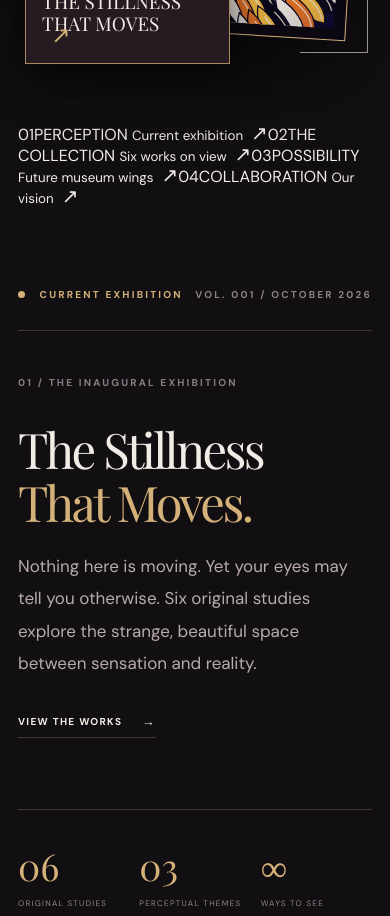
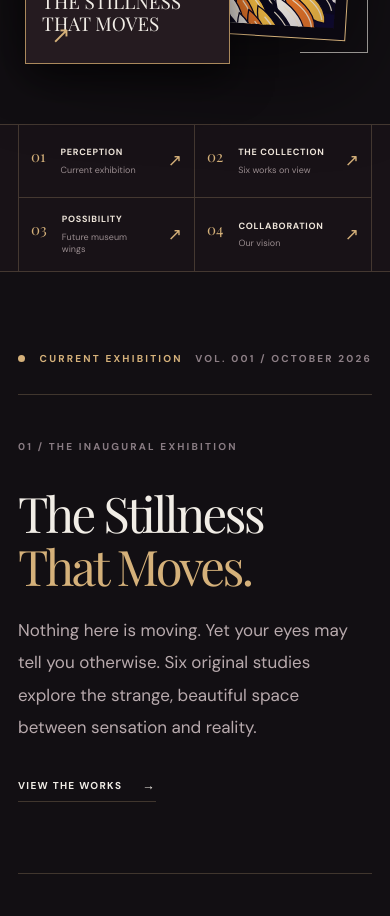
Before and after one commit to MichaelWave369/SiliconLouvre, a React (Vite) app: page / in a window 390 px wide. Shown: the part 900-1816 px from the top of the page. Built offline with nearby package versions, Linux system fonts and the light colour scheme.

Commit message:
style: align full-width museum navigation on desktop and mobile

```diff
--- a/src/styles.css
+++ b/src/styles.css
@@ -79,9 +79,15 @@ em { color: var(--gold); font-weight: 400; }
 .hero__vertical-label { position: absolute; right: -22px; top: 22%; transform: rotate(90deg); transform-origin: center; color: var(--gold); font-size: 8px; letter-spacing: .22em; }
 .hero__coordinate { position: absolute; right: 2%; bottom: 0; font-size: 10px; color: var(--gold); letter-spacing: .13em; }
 
-.ticker { border-block: 1px solid var(--rule); overflow: hidden; height: 52px; display: flex; align-items: center; background: #181217; }
-.ticker div { display: flex; align-items: center; gap: 27px; font-size: 10px; font-weight: 700; letter-spacing: .3em; word-spacing: 2em; white-space: nowrap; color: #94828a; margin-left: -8px; }
-.ticker span { color: #c5a371; font-size: 13px; }
+.experience-nav { background: #181217; border-block: 1px solid var(--rule); }
+.experience-nav__inner { display: grid; grid-template-columns: repeat(4, minmax(0, 1fr)); }
+.experience-nav__item { min-width: 0; min-height: 86px; display: flex; align-items: center; gap: 15px; padding: 18px clamp(12px, 1.7vw, 23px); border-right: 1px solid var(--rule); color: #eee5da; transition: background .2s ease, color .2s ease; }
+.experience-nav__item:first-child { border-left: 1px solid var(--rule); }
+.experience-nav__item:hover, .experience-nav__item:focus-visible { background: #2d2229; color: var(--gold-bright); }
+.experience-nav__number { align-self: flex-start; margin-top: 6px; color: var(--gold); font-family: var(--serif); font-size: 15px; }
+.experience-nav__label { display: grid; min-width: 0; gap: 5px; font-weight: 700; letter-spacing: .13em; font-size: 10px; line-height: 1.4; }
+.experience-nav__label small { color: #988b8e; font-weight: 400; font-size: 10px; letter-spacing: 0; }
+.experience-nav__item .arrow { color: var(--gold); margin-left: auto; flex-shrink: 0; font-size: 17px; }
 
 .exhibition-intro { padding-top: 126px; padding-bottom: 110px; }
 .exhibition-intro__top { display: flex; justify-content: space-between; border-bottom: 1px solid var(--rule); padding-bottom: 27px; color: var(--gold); }
@@ -257,7 +263,13 @@ em { color: var(--gold); font-weight: 400; }
   .hero__art-annotation { width: 205px; padding: 16px; bottom: 0; }
   .hero__art-annotation strong { font-size: 19px; }
   .hero__coordinate { display: none; }
-  .ticker { height: 44px; }
+  .experience-nav__inner { grid-template-columns: repeat(2, minmax(0, 1fr)); }
+  .experience-nav__item { min-height: 73px; padding: 15px 12px; }
+  .experience-nav__item:nth-child(2) { border-right: 1px solid var(--rule); }
+  .experience-nav__item:nth-child(-n+2) { border-bottom: 1px solid var(--rule); }
+  .experience-nav__item:nth-child(3) { border-left: 1px solid var(--rule); }
+  .experience-nav__label { font-size: 9px; letter-spacing: .08em; }
+  .experience-nav__label small { font-size: 9px; }
   .exhibition-intro__top { flex-wrap: wrap; gap: 10px; }
   .exhibition-intro h2 { font-size: clamp(49px, 12vw, 75px); }
   .exhibition-intro__metrics { gap: 10px; }
```
